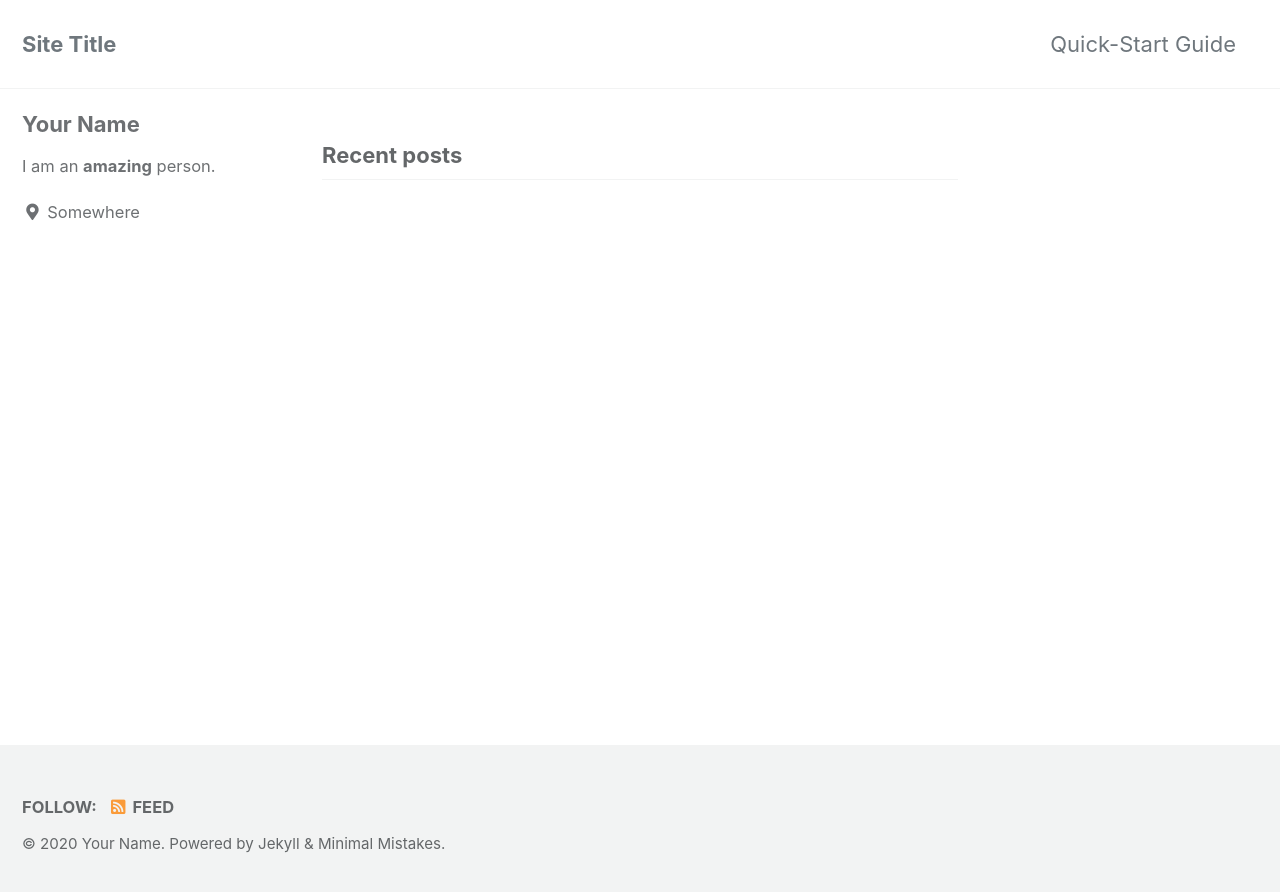
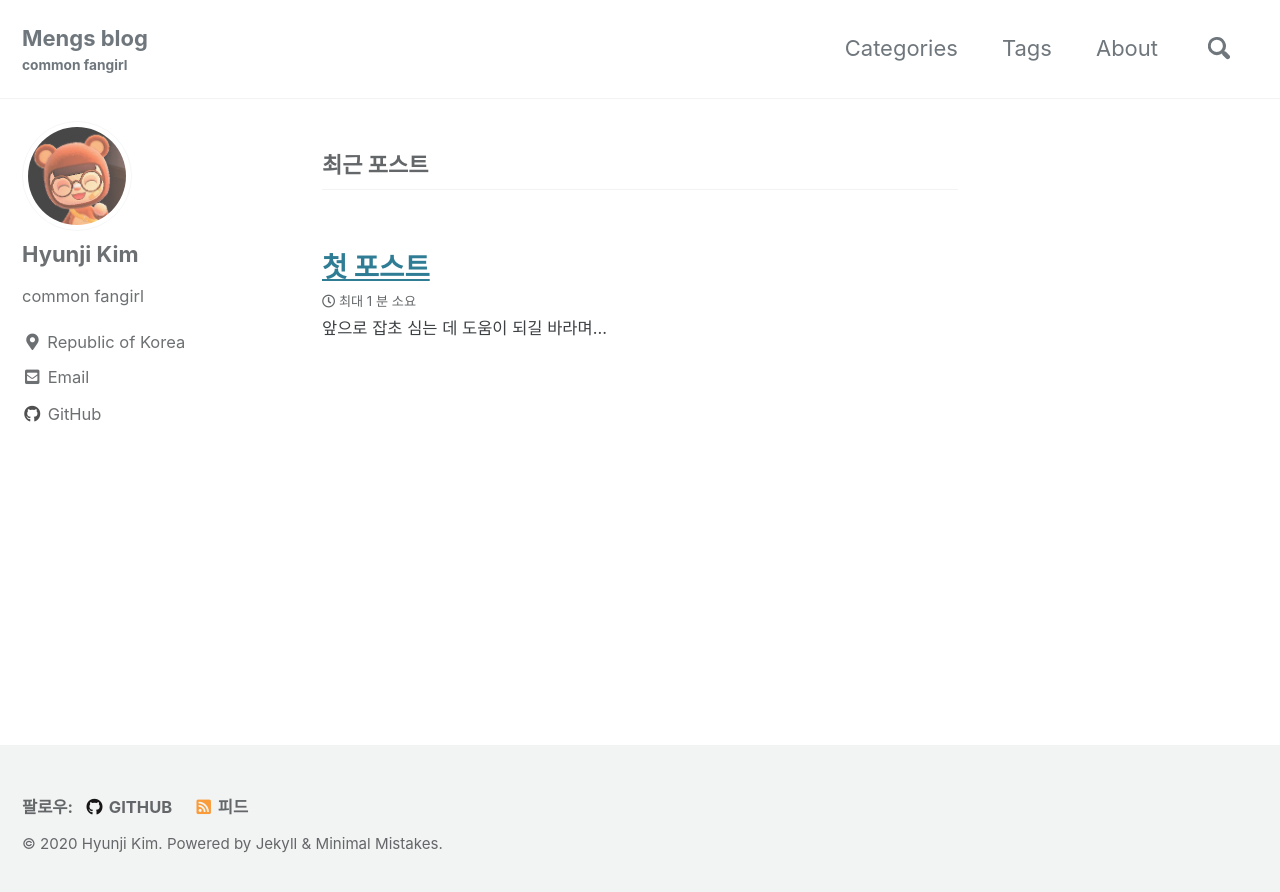
Before and after one commit to guswnl0610/guswnl0610.github.com, a Jekyll site: the page built from index.html, in a window 1280 px wide. Shown: the top 892 px of the page. Built offline with Jekyll 4.4.1, drawn with Linux system fonts in a browser that asks for light colours; cached includes are drawn as plain includes; the list of posts is cut into pages by our own code.

Commit message:
20201009 upload

````diff
--- a/_config.yml
+++ b/_config.yml
@@ -15,24 +15,24 @@
 minimal_mistakes_skin    : "default" # "air", "aqua", "contrast", "dark", "dirt", "neon", "mint", "plum", "sunrise"
 
 # Site Settings
-locale                   : "en-US"
-title                    : "Site Title"
+locale                   : "ko-KR"
+title                    : "Mengs"
 title_separator          : "-"
-subtitle                 : # site tagline that appears below site title in masthead
-name                     : "Your Name"
-description              : "An amazing website."
-url                      : # the base hostname & protocol for your site e.g. "https://mmistakes.github.io"
+subtitle                 : "common fangirl" # site tagline that appears below site title in masthead
+name                     : "Hyunji Kim"
+description              : "맨날 까먹어서 기록하는 블로그"
+url                      : "https://guswnl0610.github.io/" # the base hostname & protocol for your site e.g. "https://mmistakes.github.io"
 baseurl                  : # the subpath of your site, e.g. "/blog"
-repository               : # GitHub username/repo-name e.g. "mmistakes/minimal-mistakes"
-teaser                   : # path of fallback teaser image, e.g. "/assets/images/500x300.png"
+repository               : "guswnl0610/guswnl0610.github.com" # GitHub username/repo-name e.g. "mmistakes/minimal-mistakes"
+teaser                   : "/assets/images/teaserimg.png" # path of fallback teaser image, e.g. "/assets/images/500x300.png"
 logo                     : # path of logo image to display in the masthead, e.g. "/assets/images/88x88.png"
-masthead_title           : # overrides the website title displayed in the masthead, use " " for no title
-# breadcrumbs            : false # true, false (default)
+masthead_title           : "Mengs blog" # overrides the website title displayed in the masthead, use " " for no title
+breadcrumbs              : true # true, false (default)
 words_per_minute         : 200
 comments:
-  provider               : # false (default), "disqus", "discourse", "facebook", "staticman", "staticman_v2", "utterances", "custom"
+  provider               : "disqus" # false (default), "disqus", "discourse", "facebook", "staticman", "staticman_v2", "utterances", "custom"
   disqus:
-    shortname            : # https://help.disqus.com/customer/portal/articles/466208-what-s-a-shortname-
+    shortname            : guswnl0610 # https://help.disqus.com/customer/portal/articles/466208-what-s-a-shortname-
   discourse:
     server               : # https://meta.discourse.org/t/embedding-discourse-comments-via-javascript/31963 , e.g.: meta.discourse.org
   facebook:
@@ -51,8 +51,8 @@ reCaptcha:
   secret                 :
 atom_feed:
   path                   : # blank (default) uses feed.xml
-search                   : # true, false (default)
-search_full_content      : # true, false (default)
+search                   : true # true, false (default)
+search_full_content      : true # true, false (default)
 search_provider          : # lunr (default), algolia, google
 algolia:
   application_id         : # YOUR_APPLICATION_ID
@@ -93,15 +93,15 @@ analytics:
 
 # Site Author
 author:
-  name             : "Your Name"
-  avatar           : # path of avatar image, e.g. "/assets/images/bio-photo.jpg"
-  bio              : "I am an **amazing** person."
-  location         : "Somewhere"
-  email            :
+  name             : "Hyunji Kim"
+  avatar           : "/assets/images/profilepic.png" # path of avatar image, e.g. "/assets/images/bio-photo.jpg"
+  bio              : "common fangirl"
+  location         : "Republic of Korea"
+  email            : # "guswnl0610@gmail.com"
   links:
     - label: "Email"
       icon: "fas fa-fw fa-envelope-square"
-      # url: "mailto:your.name@email.com"
+      url: "mailto:guswnl0610@gmail.com"
     - label: "Website"
       icon: "fas fa-fw fa-link"
       # url: "https://your-website.com"
@@ -113,7 +113,7 @@ author:
       # url: "https://facebook.com/"
     - label: "GitHub"
       icon: "fab fa-fw fa-github"
-      # url: "https://github.com/"
+      url: "https://github.com/guswnl0610"
     - label: "Instagram"
       icon: "fab fa-fw fa-instagram"
       # url: "https://instagram.com/"
@@ -129,7 +129,7 @@ footer:
       # url:
     - label: "GitHub"
       icon: "fab fa-fw fa-github"
-      # url:
+      url: "https://github.com/guswnl0610"
     - label: "GitLab"
       icon: "fab fa-fw fa-gitlab"
       # url:
@@ -276,6 +276,14 @@ defaults:
       layout: single
       author_profile: true
       read_time: true
-      comments: # true
+      comments: true
       share: true
       related: true
+
+  #_pages
+  - scope:
+      path: "_pages"
+      type: pages
+    values:
+      layout: single
+      author_profile: true
--- a/_data/navigation.yml
+++ b/_data/navigation.yml
@@ -1,7 +1,7 @@
 # main links
 main:
-  - title: "Quick-Start Guide"
-    url: https://mmistakes.github.io/minimal-mistakes/docs/quick-start-guide/
+  # - title: "Quick-Start Guide"
+  #   url: https://mmistakes.github.io/minimal-mistakes/docs/quick-start-guide/
   # - title: "About"
   #   url: https://mmistakes.github.io/minimal-mistakes/about/
   # - title: "Sample Posts"
@@ -10,3 +10,9 @@ main:
   #   url: /collection-archive/
   # - title: "Sitemap"
   #   url: /sitemap/
+  - title: "Categories"
+    url: /categories/
+  - title: "Tags"
+    url: /tags/
+  - title: "About"
+    url: /about/
--- /dev/null
+++ b/_pages/about.md
@@ -0,0 +1,4 @@
+---
+permalink: /about/
+title: "About"
+---
--- /dev/null
+++ b/_posts/daily/2020-10-09-first-post.md
@@ -0,0 +1,53 @@
+---
+title: "첫 포스트"
+categories:
+    - daily
+tags:
+    - daily
+comments: true
+---
+
+
+
+
+앞으로 잡초 심는 데 도움이 되길 바라며...
+
+
+
+동기 부여도 할 겸 깃블로그를 시작해보았는데용
+
+
+
+```c++
+void wow(){
+	printf("이렇게 코드블럭을 쓸 수 있다니!")
+}
+```
+
+
+
+
+
+
+
+먼저 포스트 작성하는 방법부터 익숙해져야 할 것 같습니다,,
+
+
+
+첫번째 포스트 작성하는데 2시간 걸린 사람이 있다? 뿌슝빠슝
+
+
+
+에러가 자꾸 나서 파일명을 영어로 바꿨더니 되는 거 있죠? Hㅏ...
+
+
+
+오늘은 여기까지 하고 자야겠습니다,,,,ㅋㅎ...
+
+
+
+{% include video id="-l5G5BT8-fQ" provider="youtube" %}
+
+
+
+마지막으로 오늘의 노동요! 고럼 이만....
````
Also changed, not shown: _pages/category-archieve.md (added, +6 -0 lines), _pages/tag-archive.md (added, +6 -0 lines), assets/images/profilepic.png (added), assets/images/teaserimg.png (added).
